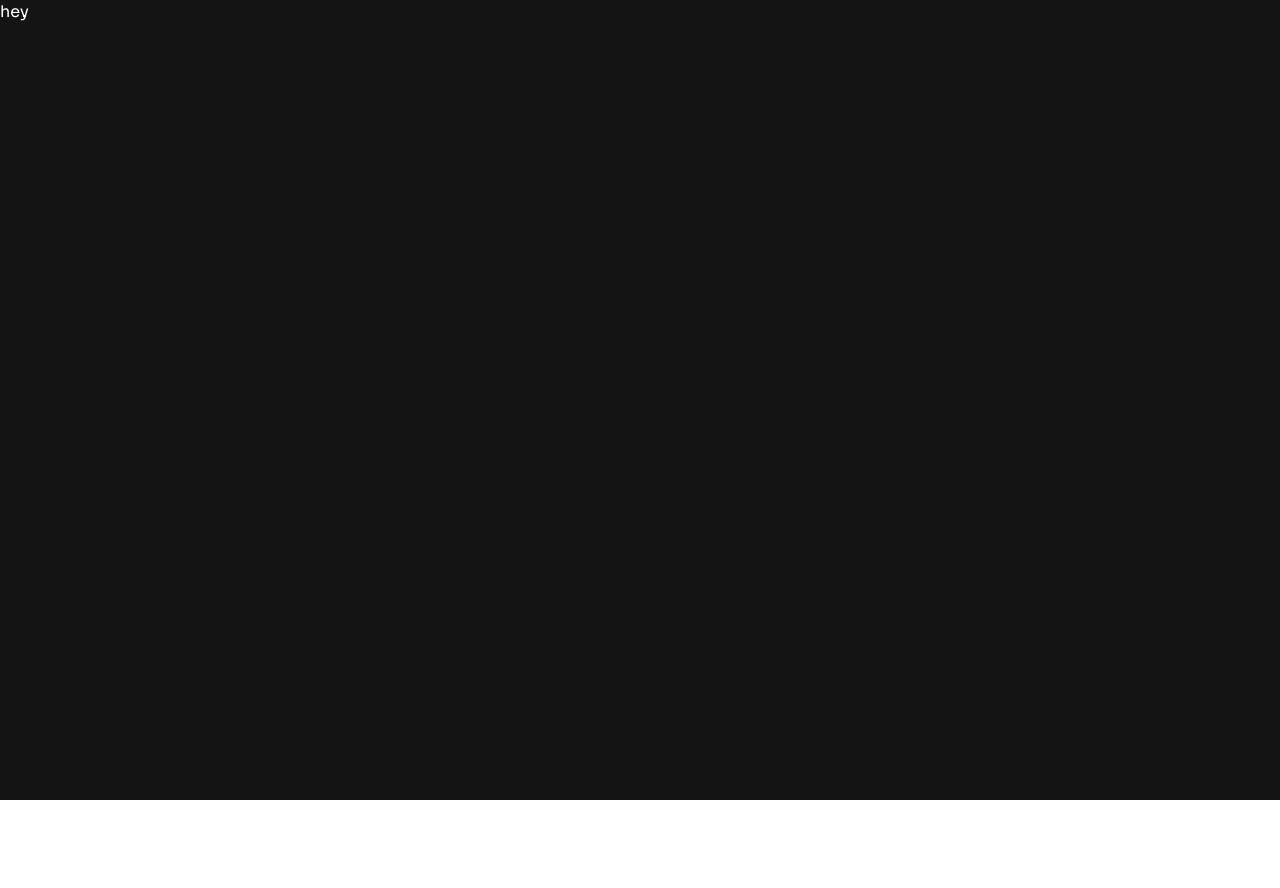
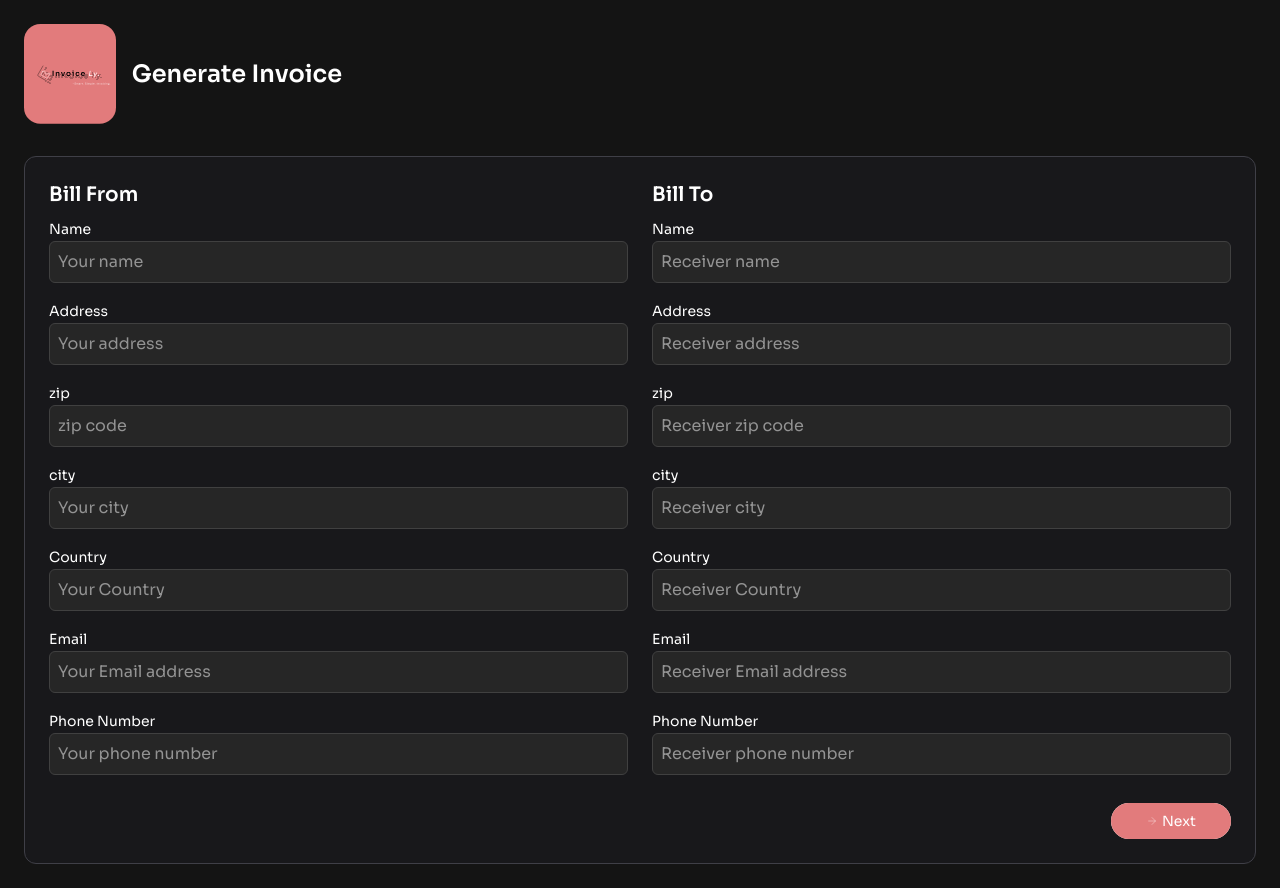
Before and after one commit to VedantKulkarni05/invoicely, a React (Vite) app: page /invoice in a window 1280 px wide. Before the commit the page ends 800 px from the top, so only its background shows below. Built offline with nearby package versions, Linux system fonts and the light colour scheme.

Commit message:
modeule 'fromTo

```diff
--- a/package.json
+++ b/package.json
@@ -10,10 +10,14 @@
     "preview": "vite preview"
   },
   "dependencies": {
+    "@headlessui/react": "^2.2.4",
+    "@radix-ui/react-slot": "^1.2.3",
     "@tailwindcss/vite": "^4.1.11",
+    "clsx": "^2.1.1",
     "react": "^19.1.0",
     "react-dom": "^19.1.0",
     "react-router-dom": "^7.6.3",
+    "tailwind-merge": "^3.3.1",
     "tailwindcss": "^4.1.11"
   },
   "devDependencies": {
@@ -25,6 +29,7 @@
     "eslint-plugin-react-hooks": "^5.2.0",
     "eslint-plugin-react-refresh": "^0.4.20",
     "globals": "^16.2.0",
+    "tw-animate-css": "^1.3.4",
     "vite": "^7.0.0"
   }
 }
--- a/src/App.css
+++ b/src/App.css
@@ -1,4 +1,7 @@
 @import "tailwindcss";
+@import "tw-animate-css";
+
+@custom-variant dark (&:is(.dark *));
 
 /* Base layer: define global variables and base styles */
 @layer base {
--- /dev/null
+++ b/src/components/FromtoSection.jsx
@@ -0,0 +1,213 @@
+import React from "react";
+import startbtn from "../assets/StartBtn.svg";
+
+const FromtoSection = () => {
+  return (
+    <section className="bg-zinc-900 p-6 rounded-xl border border-zinc-700">
+      <div className="grid grid-cols-2 md:grid-cols-2 gap-6">
+        <div>
+          <div className="space-y-4">
+            <h2 className="text-xl font-semibold text-white mb-2">Bill From</h2>
+
+            {/* Name */}
+            <div className="space-y-1">
+              <label htmlFor="from-name" className="text-sm text-white">
+                Name
+              </label>
+              <input
+                id="from-name"
+                type="text"
+                placeholder="Your name"
+                className="w-full p-2 rounded-md bg-neutral-800 border border-neutral-700 text-white focus:outline-none focus:ring-2 focus:ring-primary"
+              />
+            </div>
+
+            {/* Address */}
+            <div className="space-y-1">
+              <label htmlFor="from-address" className="text-sm text-white">
+                Address
+              </label>
+              <input
+                id="from-address"
+                type="text"
+                placeholder="Your address"
+                className="w-full p-2 rounded-md bg-neutral-800 border border-neutral-700 text-white focus:outline-none focus:ring-2 focus:ring-primary"
+              />
+            </div>
+
+            {/* Zip */}
+            <div className="space-y-1">
+              <label htmlFor="from-Zip" className="text-sm text-white">
+                zip
+              </label>
+              <input
+                id="from-zip"
+                type="number"
+                placeholder="zip code"
+                className="w-full p-2 rounded-md bg-neutral-800 border border-neutral-700 text-white focus:outline-none focus:ring-2 focus:ring-primary"
+              />
+            </div>
+
+            {/* city */}
+            <div className="space-y-1">
+              <label htmlFor="city" className="text-sm text-white">
+                city
+              </label>
+              <input
+                id="from-city"
+                type="text"
+                placeholder="Your city"
+                className="w-full p-2 rounded-md bg-neutral-800 border border-neutral-700 text-white focus:outline-none focus:ring-2 focus:ring-primary"
+              />
+            </div>
+
+            {/* Country */}
+
+            <div className="space-y-1">
+              <label htmlFor="from-country" className="text-sm text-white">
+                Country
+              </label>
+              <input
+                id="from-country"
+                type="text"
+                placeholder="Your Country"
+                className="w-full p-2 rounded-md bg-neutral-800 border border-neutral-700 text-white focus:outline-none focus:ring-2 focus:ring-primary"
+              />
+            </div>
+            {/* Email */}
+            <div className="space-y-1">
+              <label htmlFor="from-email" className="text-sm text-white">
+                Email
+              </label>
+              <input
+                id="from-email"
+                type="email"
+                placeholder="Your Email address"
+                className="w-full p-2 rounded-md bg-neutral-800 border border-neutral-700 text-white focus:outline-none focus:ring-2 focus:ring-primary"
+              />
+            </div>
+            {/* Phone */}
+            <div className="space-y-1">
+              <label htmlFor="from-phone" className="text-sm text-white">
+                Phone Number
+              </label>
+              <input
+                id="from-phone"
+                type="tel"
+                placeholder="Your phone number"
+                className="w-full p-2 rounded-md bg-neutral-800 border border-neutral-700 text-white focus:outline-none focus:ring-2 focus:ring-primary"
+              />
+            </div>
+          </div>
+        </div>
+        <div className="space-y-4">
+          <h1 className="text-xl font-semibold text-white mb-2">Bill To</h1>
+          {/* Name */}
+          <div className="space-y-1">
+            <label htmlFor="To-name" className="text-sm text-white">
+              Name
+            </label>
+            <input
+              id="To-name"
+              type="text"
+              placeholder="Receiver name"
+              className="w-full p-2 rounded-md bg-neutral-800 border border-neutral-700 text-white focus:outline-none focus:ring-2 focus:ring-primary"
+            />
+          </div>
+
+          {/* Address */}
+          <div className="space-y-1">
+            <label htmlFor="To-address" className="text-sm text-white">
+              Address
+            </label>
+            <input
+              id="To-address"
+              type="text"
+              placeholder="Receiver address"
+              className="w-full p-2 rounded-md bg-neutral-800 border border-neutral-700 text-white focus:outline-none focus:ring-2 focus:ring-primary"
+            />
+          </div>
+
+          {/* Zip */}
+          <div className="space-y-1">
+            <label htmlFor="To-Zip" className="text-sm text-white">
+              zip
+            </label>
+            <input
+              id="To-zip"
+              type="number"
+              placeholder="Receiver zip code"
+              className="w-full p-2 rounded-md bg-neutral-800 border border-neutral-700 text-white focus:outline-none focus:ring-2 focus:ring-primary"
+            />
+          </div>
+
+          {/* city */}
+          <div className="space-y-1">
+            <label htmlFor="To-city" className="text-sm text-white">
+              city
+            </label>
+            <input
+              id="To-city"
+              type="text"
+              placeholder="Receiver city"
+              className="w-full p-2 rounded-md bg-neutral-800 border border-neutral-700 text-white focus:outline-none focus:ring-2 focus:ring-primary"
+            />
+          </div>
+
+          {/* Country */}
+
+          <div className="space-y-1">
+            <label htmlFor="To-country" className="text-sm text-white">
+              Country
+            </label>
+            <input
+              id="To-country"
+              type="text"
+              placeholder="Receiver Country"
+              className="w-full p-2 rounded-md bg-neutral-800 border border-neutral-700 text-white focus:outline-none focus:ring-2 focus:ring-primary"
+            />
+          </div>
+          {/* Email */}
+          <div className="space-y-1">
+            <label htmlFor="To-email" className="text-sm text-white">
+              Email
+            </label>
+            <input
+              id="To-email"
+              type="email"
+              placeholder="Receiver Email address"
+              className="w-full p-2 rounded-md bg-neutral-800 border border-neutral-700 text-white focus:outline-none focus:ring-2 focus:ring-primary"
+            />
+          </div>
+          {/* Phone */}
+          <div className="space-y-1">
+            <label htmlFor="To-phone" className="text-sm text-white">
+              Phone Number
+            </label>
+            <input
+              id="To-phone"
+              type="tel"
+              placeholder="Receiver phone number"
+              className="w-full p-2 rounded-md bg-neutral-800 border border-neutral-700 text-white focus:outline-none focus:ring-2 focus:ring-primary"
+            />
+          </div>
+        </div>
+      </div>
+      <div className="flex justify-end ">
+        <button
+          type="button"
+          className="relative group mt-7 w-[120px] h-[36px]"
+        >
+          <span className="absolute inset-0 bg-[#ffffff] rounded-full transition-all duration-300 group-hover:translate-x-1 group-hover:-translate-y-1"></span>
+
+          <div className="relative bg-[#e27b7c] border-2 border-[#e27b7c] text-white rounded-full w-full h-full flex items-center justify-center gap-1 px-2">
+            <img src={startbtn} alt="Next button" className="w-3 h-3" />
+            <span className="text-sm  ">Next</span>
+          </div>
+        </button>
+      </div>
+    </section>
+  );
+};
+
+export default FromtoSection;
--- a/src/pages/InvoicePage.jsx
+++ b/src/pages/InvoicePage.jsx
@@ -1,9 +1,15 @@
-import React from "react";
-
+import logo from "../assets/Logo.svg";
+import FromtoSection from "../components/FromtoSection";
 const InvoicePage = () => {
   return (
-    <div className="h-screen" data-theme="dark">
-      <h1 className="text-primary ">hey</h1>
+    <div className="min-h-screen bg-[#141414] text-white p-6" data-theme="dark">
+      <header className="flex items-center gap-x-4 mb-8">
+        <img src={logo} alt="logo" className="h-25 w-auto" />
+        <h3 className="text-primary text-2xl font-semibold">
+          Generate Invoice
+        </h3>
+      </header>
+      <FromtoSection />
     </div>
   );
 };
--- a/src/pages/LandingPage.jsx
+++ b/src/pages/LandingPage.jsx
@@ -9,21 +9,25 @@ const LandingPage = () => {
       data-theme="dark"
     >
       <img src={logo} alt="logo" />
-      <h1 className="text-primary text-3xl font-semibold mt-7">
+      <h1 className="text-primary text-3xl font-semibold  tracking-widest leading-relaxed mt-7">
         Welcome to Invoice <span className="text-secondary">Ly</span>
       </h1>
 
-      <h1 className="text-primary text-3xl font-semibold mt-7">
+      <h1 className="text-primary text-3xl font-semibold tracking-widest leading-relaxed mt-7">
         Generate Good Invoices in Seconds
       </h1>
 
       <button
         type="button"
-        className="bg-[#e27b7c] text-white rounded-[31.2px] px-5 py-2.5 flex items-center justify-center gap-2 mt-7"
         onClick={() => Navigate("/invoice")}
+        className="relative group mt-7"
       >
-        <img src={startbtn} alt="Start button" className="w-7 h-7" />
-        Start
+        <span className="absolute inset-0 bg-[#ffffff] rounded-[31.2px] transition-all duration-300 group-hover:translate-x-2 group-hover:-translate-y-2"></span>
+
+        <div className="relative bg-[#e27b7c] border-2 border-[#e27b7c] text-white rounded-[31.2px] px-5 py-2.5 flex items-center justify-center gap-2">
+          <img src={startbtn} alt="Start button" className="w-7 h-7" />
+          <span className="text-xl font-outerSans font-medium">Start</span>
+        </div>
       </button>
     </div>
   );
```
Also changed, not shown: 1 other file (tests, documents, lock files or other folders).
